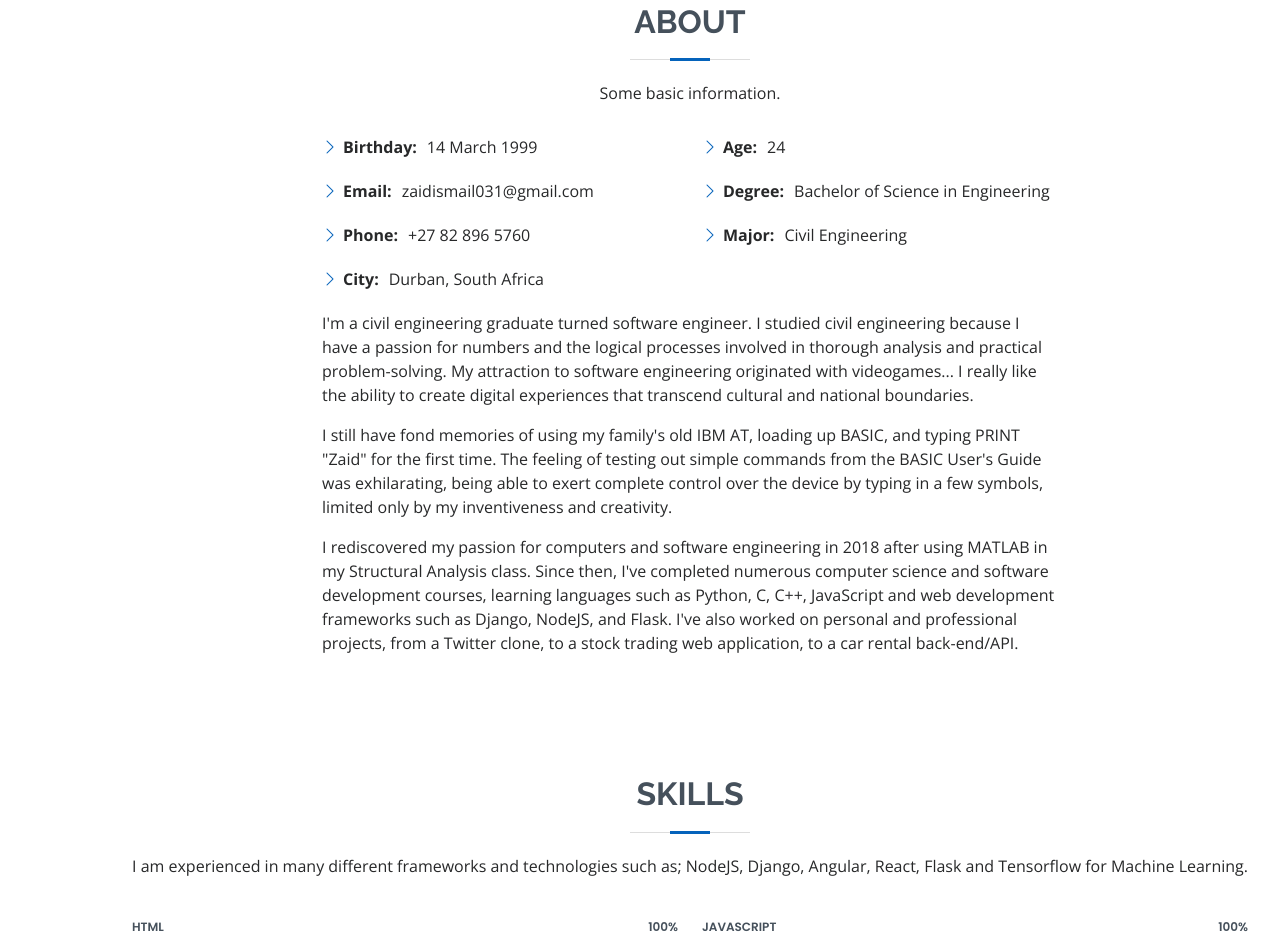
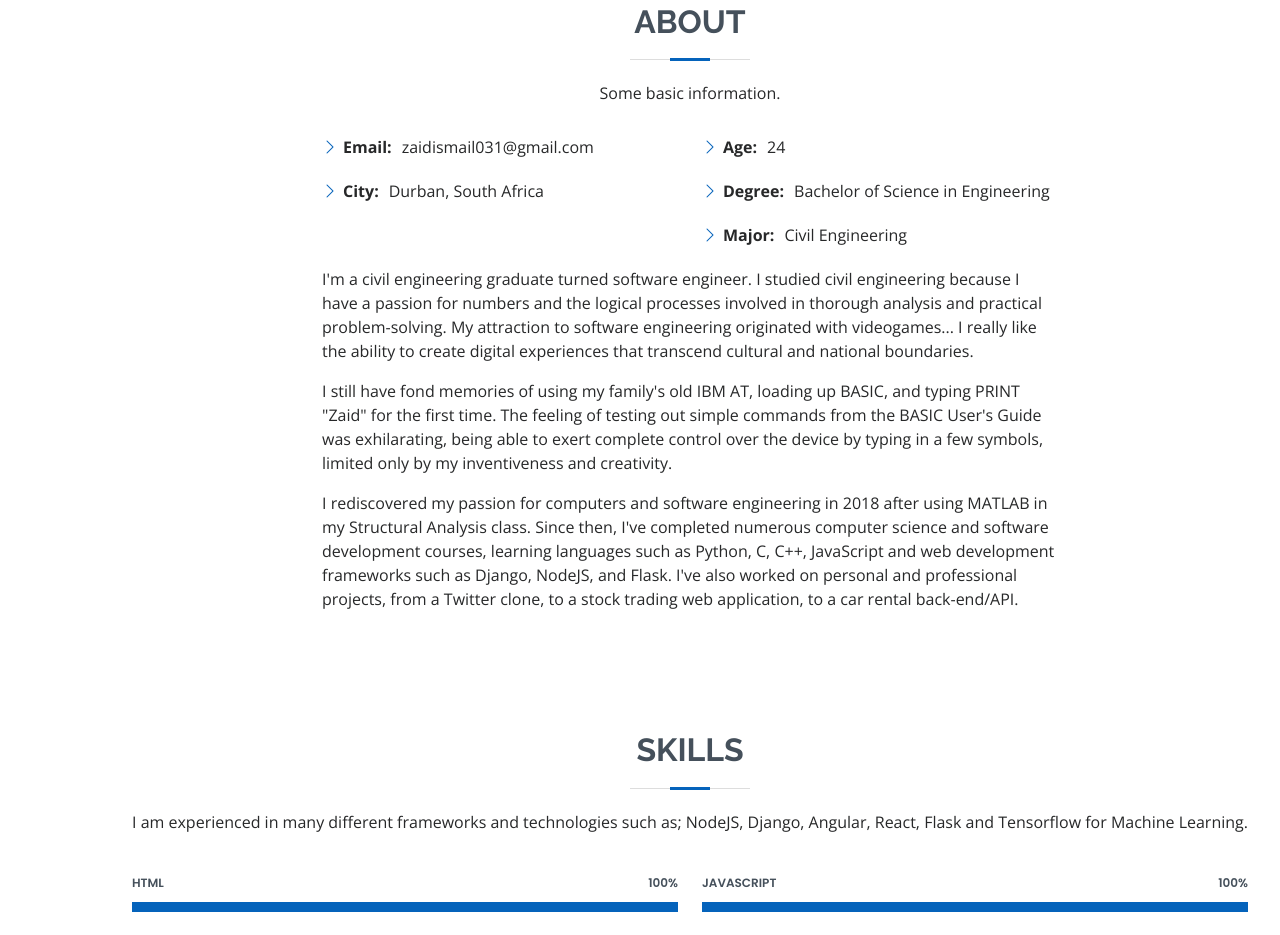
Before and after one commit to zaid-ismail031/zaidismail.co.za, a plain HTML site: page index.html in a window 1280 px wide. Shown: the part 857-1792 px from the top of the page. Drawn offline with nearby package versions, Linux system fonts and the light colour scheme.

Commit message:
Removed personal info

```diff
--- a/index.html
+++ b/index.html
@@ -86,10 +86,8 @@
             <div class="row">
               <div class="col-lg-6">
                 <ul>
-                  <li><i class="bi bi-chevron-right"></i> <strong>Birthday:</strong> <span>14 March 1999</span></li>
                   <li><i class="bi bi-chevron-right"></i> <strong>Email:</strong> <span>zaidismail031@gmail.com</span>
                   </li>
-                  <li><i class="bi bi-chevron-right"></i> <strong>Phone:</strong> <span>+27 82 896 5760</span></li>
                   <li><i class="bi bi-chevron-right"></i> <strong>City:</strong> <span>Durban, South Africa</span></li>
                 </ul>
               </div>
```
